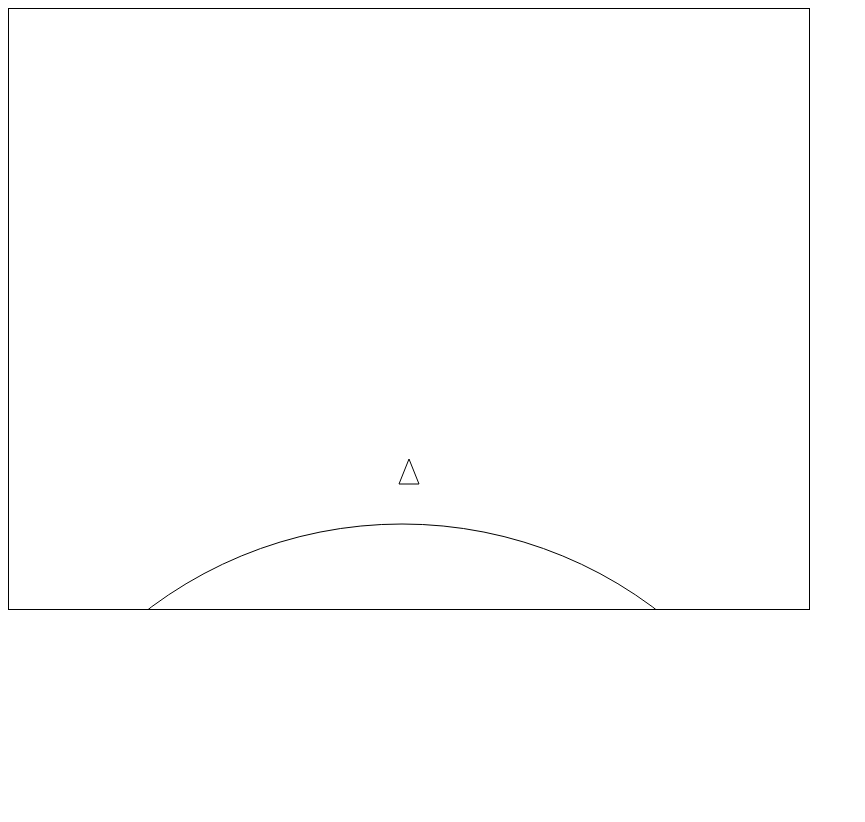
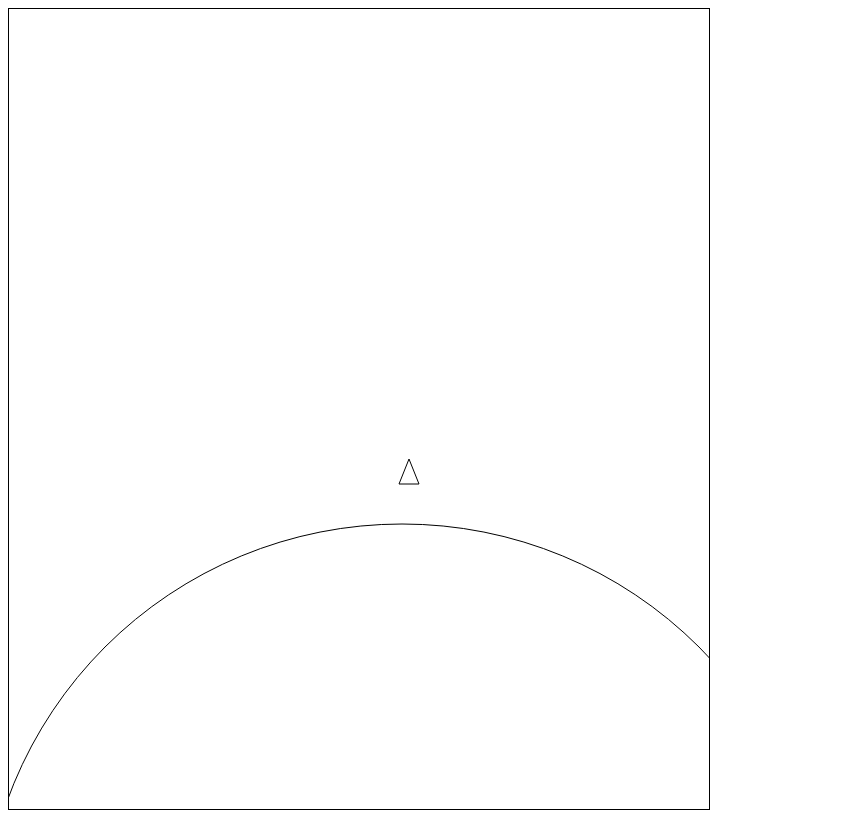
Before and after one commit to bmortella/ilu, a plain HTML site: page index.html in a window 1280 px wide. Shown: the whole page, without its empty margins (0-865 px from the left). Before the commit the page ends 800 px from the top, so only its background shows below. Drawn offline with Linux system fonts and the light colour scheme.

Commit message:
Change game title and canvas size

```diff
--- a/index.html
+++ b/index.html
@@ -4,12 +4,12 @@
     <meta charset="UTF-8" />
     <meta name="viewport" content="width=device-width, initial-scale=1.0" />
     <meta http-equiv="X-UA-Compatible" content="ie=edge" />
-    <title>Planet Attack</title>
+    <title>Ilu</title>
 
     <link rel="stylesheet" href="styles/style.css" />
   </head>
   <body>
-    <canvas id="canvasObj" tabindex="1" width="800" height="600"></canvas>
+    <canvas id="canvasObj" tabindex="1" width="700" height="800"></canvas>
 
     <script src="./javascripts/game.js" type="module"></script>
   </body>
```
